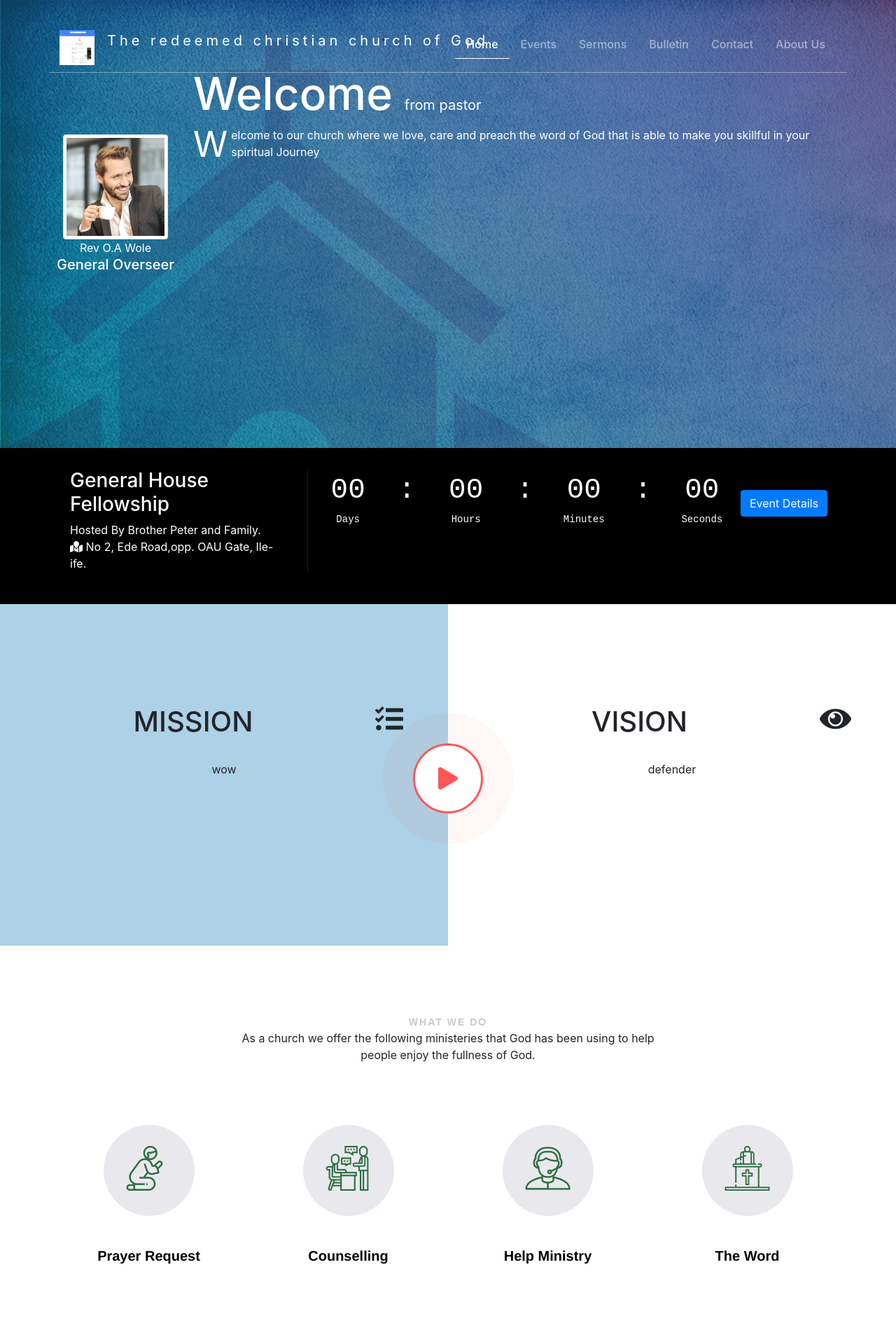
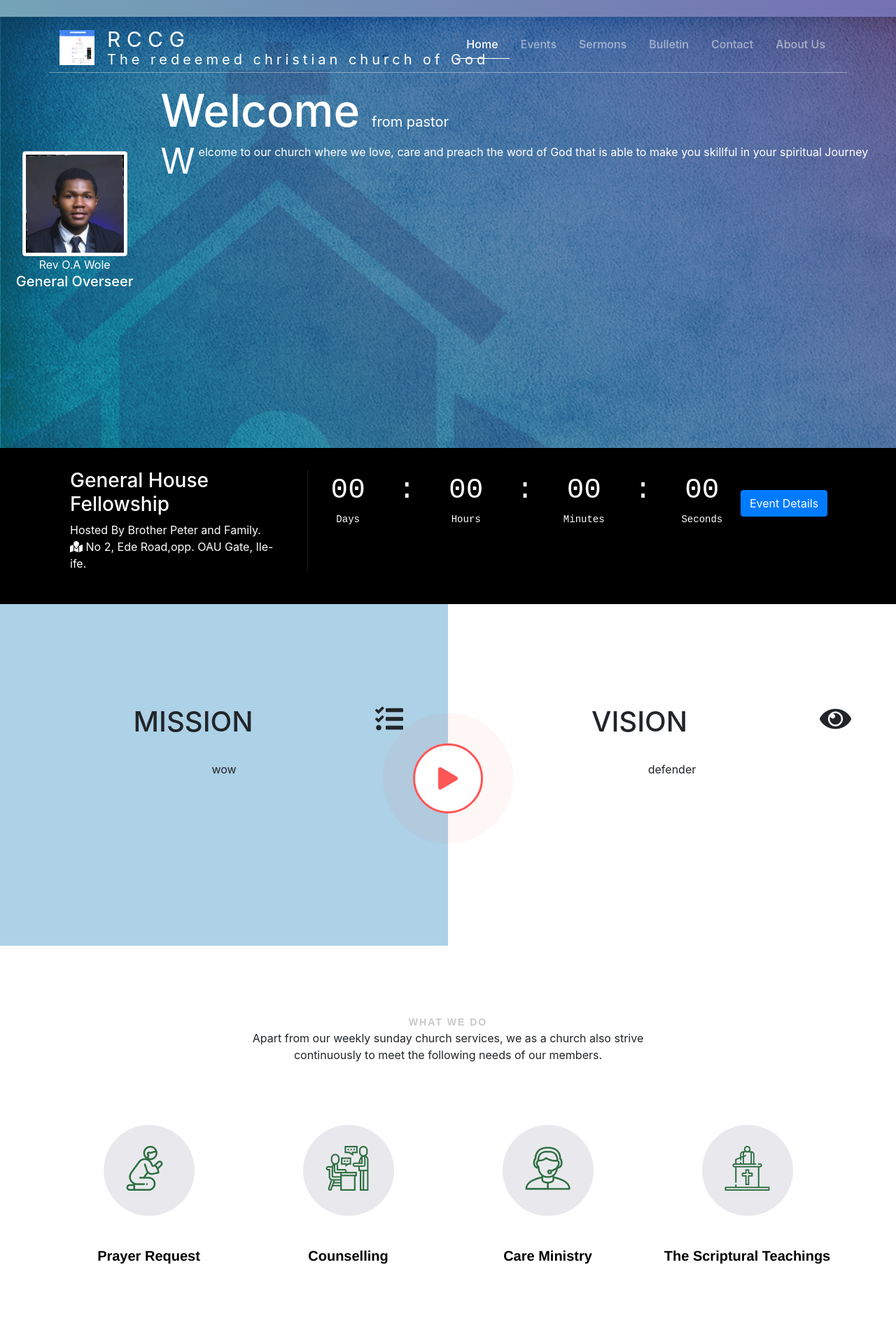
Before and after one commit to haastrupea/trinity, a PHP site: page / in a window 1280 px wide. Shown: the top 1920 px of the page at 70% size. Run offline with PHP 8.4, Linux system fonts and the light colour scheme; data comes from the database, SQL or seed files in the repository; data that the repository does not hold is empty.

Commit message:
update open houe with ref to event page

```diff
--- a/css/home.css
+++ b/css/home.css
@@ -60,12 +60,7 @@ font-size: 20px !important;
 } */
 
 .slide-content{
-    /* align-items: center;
-    justify-content: center;
-    color:#fff;
-    margin-left: 0;
-    margin-right: 0; */
-
+    height: 80% !important;
 }
 .slide-content [class*="col-"]{
     padding-right: 0;
--- a/includes/ch_info.php
+++ b/includes/ch_info.php
@@ -28,6 +28,15 @@ $image_dir ='assets/uploads/images/';
     //church info
     $logo=$image_dir.$picture['logo'];
     $ch_name=$church_info['ch_name'];
+    $church_name_abbr=explode(" ",$ch_name);
+    $ch_abbr="";
+    $except=['the',"of"];
+    foreach ($church_name_abbr as $key => $value) {
+        if( !in_array(strtolower($value),$except))
+        $ch_abbr.=substr($value,0,1)." ";
+    }
+
+    $ch_abbr=strtoupper(trim($ch_abbr));
     //church contact
     $ch_addr=$church_info['ch_address'];
     $ch_mail=$church_info['ch_email'];
--- a/includes/footer.php
+++ b/includes/footer.php
@@ -44,9 +44,8 @@
                                 <?php if($ch_phn4): ?>
                             <li><a href="#"><span class="fas fa-phone"></span><span class="text"><?php echo $ch_phn4; ?></span></a></li>
                             <?php endif ?>
-                            <li><a href="#"><span class="fas fa-envelope"></span><span class="text"> <?php echo $ch_mail ?></span></a></li>
-                            <li><span class="fas fa-clock"></span><span class="text"> Saturday — Sunday 8:00am -
-                                    5:00pm</span></li>
+                            <li><a href="#"><span class="fa fa-mail-bulk"></span><span class="text"> <?php echo $ch_mail ?></span></a></li>
+                            <li><span class="fas fa-clock"></span><span class="text"> See all our <a href="events.php?event='house fellowship'&tag='upcoming event'" class="btn btn-sm btn-secondary rounded">events here</a></span></li>
                         </ul>
                     <ul class="social-media list-unstyled d-flex animate ">
                         <li class=""><a href="<?php echo $ch_tw?>" target='_blank'><span class="fab fa-twitter fa-2x"></span></a></li>
--- a/index.php
+++ b/index.php
@@ -6,7 +6,7 @@ include_once 'includes/ch_info.php';
 <head>
 <meta charset="utf-8">
     <meta http-equiv="X-UA-Compatible" content="IE=edge">
-    <meta name="viewport" content="width=device-width, initial-scale=1">
+    <meta name="viewport" content="width=device-width, initial-scale=1.00">
     <title>Church-home <?php echo $ch_name; ?></title>
 <?php include_once("includes/css.import.php"); ?>
 <link rel="stylesheet" type="text/css" media="screen" href="css/carousel.css">
@@ -44,16 +44,16 @@ include_once 'includes/ch_info.php';
     </div>
     <!-- any other slide content can go in here -->
     <div class="parallax fullHight welcome-slide">
-    <div class="container fullHight">
-    <div class="row fullHight slide-content pt-md-5">
-    <div class="col-md-2 bg-dar pt-md-5 d-flex justify-content-center">
-    <div class="pastor text-center mt-md-5 pt-5 text-white">
-        <img class="img-thumbnail" src="images/person_1.jpg" width="150">
+    <div class="container-fluid ">
+    <div class="row slide-content pt-md-5 mt-md-4">
+    <div class="col-md-2 col-sm-5 col-12 bg-dar pt-md-5 d-flex justify-content-center pt-3">
+    <div class="pastor text-center mt-md-5 pt-md-5 text-white">
+        <img class="img-thumbnail" src="<?php echo $pst_pic ?>" width="150">
         <p class="mb-0"><?php echo $pst_abbr_title_fullname ?></p>
         <h5>General Overseer</h5>
     </div>
     </div>
-    <div class="texto col-md-10 mt-md-5 px-3 text-white welcome-msg">
+    <div class="texto col-md-10 col-sm-7 mt-md-5 px-3 text-white welcome-msg">
         <h1 class="animate" data-effect="fadeInLeft">Welcome <small>from pastor</small></h1>
         <p class="animate para-1"><?php echo $welcome_addr; ?></p>
     </div>
@@ -171,7 +171,7 @@ include_once 'includes/ch_info.php';
                         <!-- <h2 class="head motto animate">
                         </h2> -->
                         <p class="intro animate">
-                           As a church we offer the following ministeries that God has been using to help people enjoy the fullness of God.
+                           Apart from our weekly sunday church services, we as a church also strive continuously to meet the following needs of our members.
                         </p>
                     </div>
                     </div>
@@ -212,7 +212,7 @@ include_once 'includes/ch_info.php';
                        </div>
                        <div class="short-desc">
                                     <h4 class="title">
-                                    Help ministry
+                                    Care ministry
                                     </h4>
                      <!-- <p class="short-text animate">Lorem ipsum dolor sit amet consectetur adipisicing elit. Corporis soluta facere asperiores. Nihil alias iure atque similique fuga odio, ab nisi eligendi?
                                     </p> -->
@@ -226,7 +226,7 @@ include_once 'includes/ch_info.php';
                        </div>
                        <div class="short-desc">
                                     <h4 class="title">
-                                            The word
+                                            The Scriptural teachings
                                     </h4>
                                     <!-- <p class="short-text animate">
                                             Lorem ipsum dolor sit amet consectetur adipisicing elit. Corporis soluta facere asperiores. Nihil alias iure atque similique fuga odio, ab nisi eligendi?
@@ -247,11 +247,11 @@ include_once 'includes/ch_info.php';
                                     Sermons
                                 </span>
                                 <h2 class="head animate">
-                                    Lorem ipsum dolor sit amet.
+                                    --LATEST SERMONS--
                                 </h2>
                                 <p class="intro animate">
                                     <!-- bible pessage talking about the word of God -->
-                                    Lorem ipsum dolor sit amet consectetur adipisicing elit. Pariatur minus ad, ex, tempora facilis illum tempore
+                                    <span class="fa fa-quote-left"></span> Thy word is a lamp unto my feet, and a light unto my path. <span class="fa fa-quote-right"></span><span>-Psalm 119:105(KJV)</span>
                                 </p>
                             </div>
                             </div>
```
